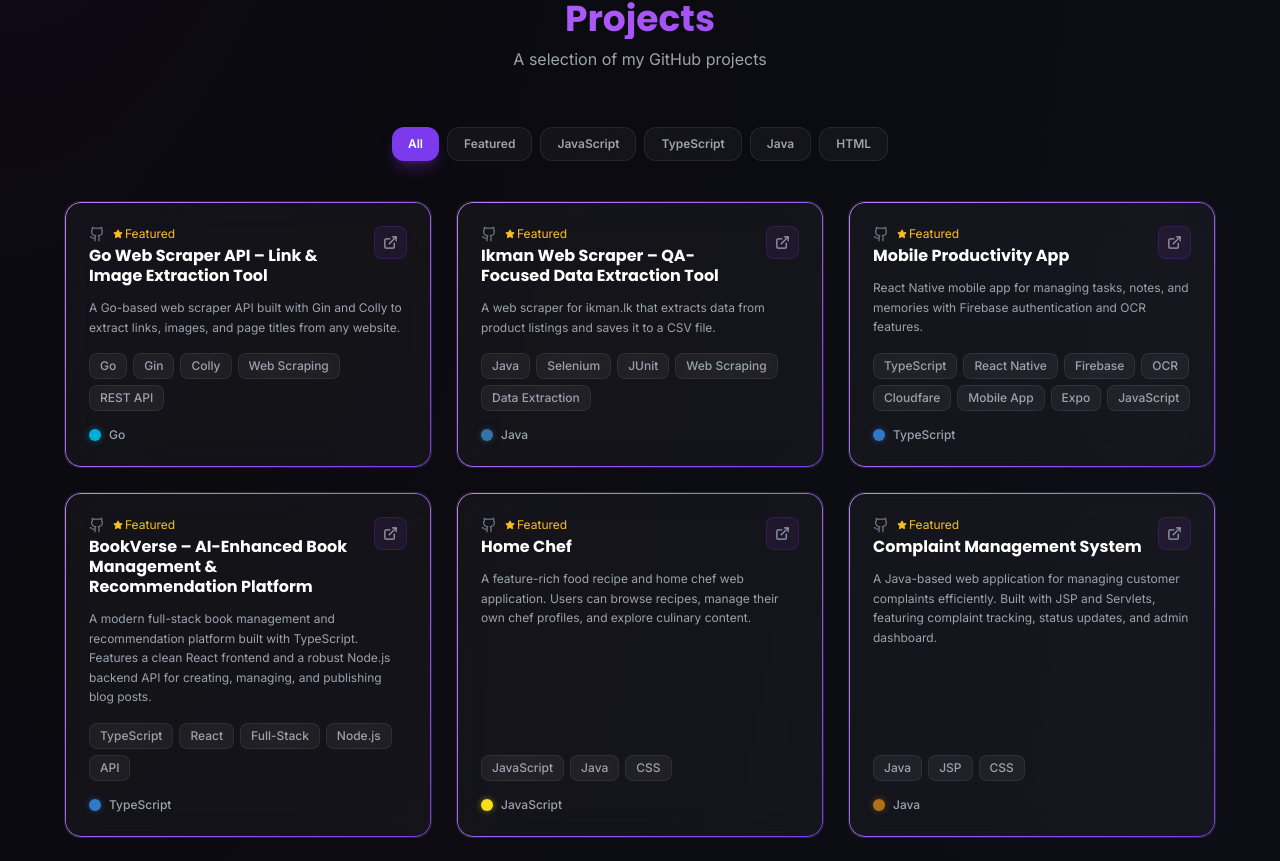
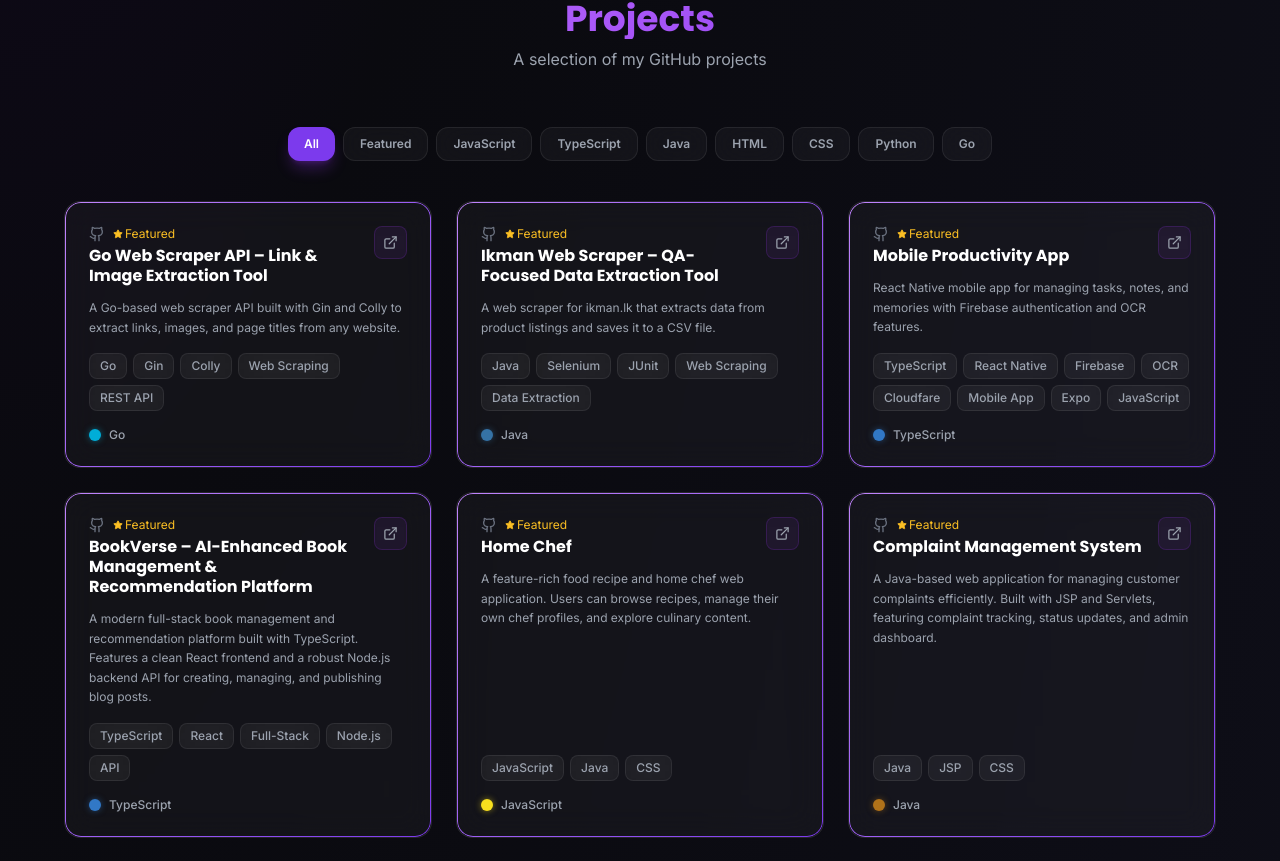
Before and after one commit to nishadii99/PortfolioWebSite, a React (Vite) app: page / in a window 1280 px wide. Shown: the part 2915-3776 px from the top of the page. Built offline with nearby package versions, Linux system fonts and the light colour scheme.

Commit message:
Add CSS, Python, and Go to project filters in Projects component

```diff
--- a/src/components/Projects.jsx
+++ b/src/components/Projects.jsx
@@ -15,7 +15,7 @@ const LANG_COLORS = {
 export default function Projects() {
   const ref = useRef(null);
   const [filter, setFilter] = useState('All');
-  const filters = ['All', 'Featured', 'JavaScript', 'TypeScript', 'Java', 'HTML'];
+  const filters = ['All', 'Featured', 'JavaScript', 'TypeScript', 'Java', 'HTML', 'CSS', 'Python', 'Go'];
 
   useEffect(() => {
     const observer = new IntersectionObserver(
```
